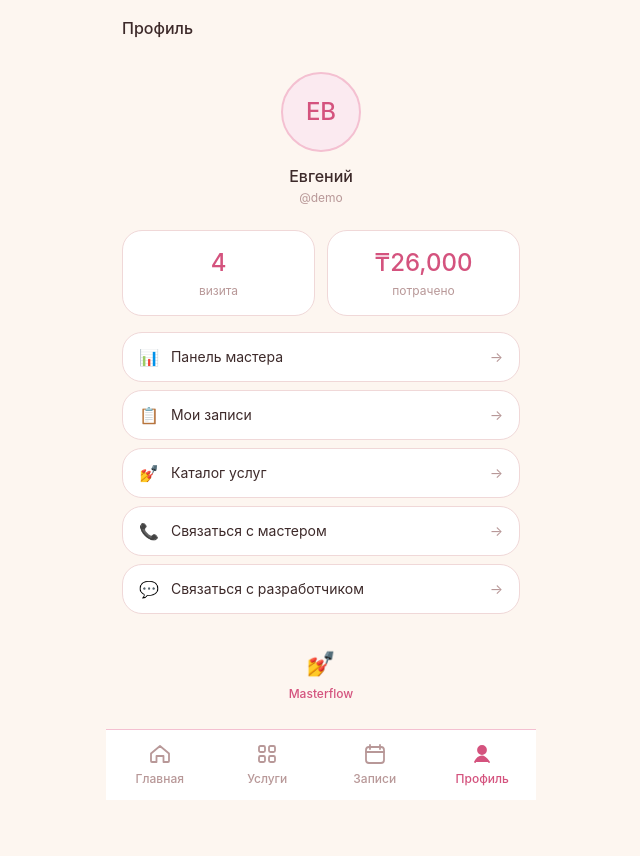
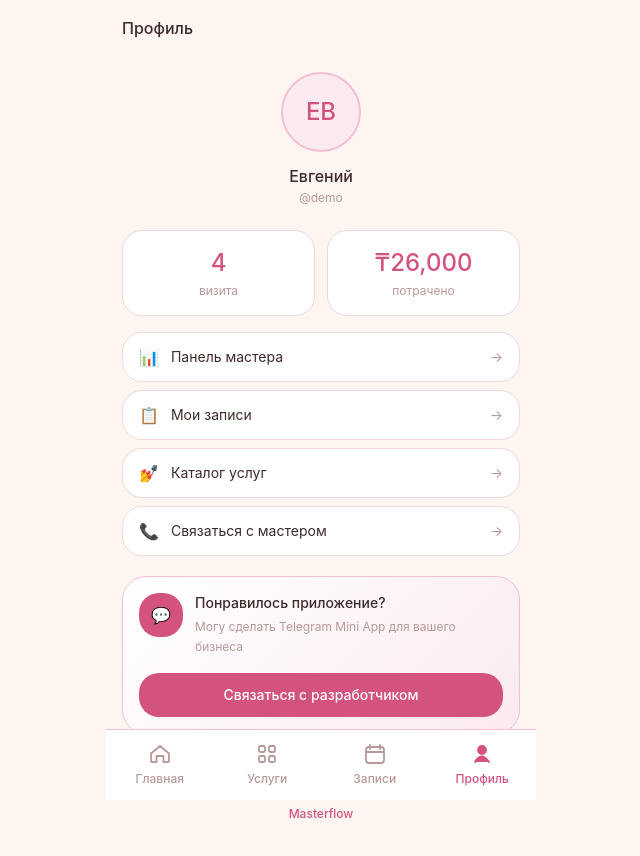
Before and after one commit to koreakst88/masterflow, a React (Vite) app: page /profile in a window 1280 px wide. Shown: the top 856 px of the page, without its empty margins (319-959 px from the left). Built offline with nearby package versions, Linux system fonts and the light colour scheme; no server answers.

Commit message:
feat: add profile developer promo card

```diff
--- a/src/pages/ProfilePage.jsx
+++ b/src/pages/ProfilePage.jsx
@@ -94,11 +94,6 @@ export default function ProfilePage() {
             label: 'Связаться с мастером',
             action: () => window.open(`https://t.me/${MASTER.studio}`, '_blank'),
           },
-          {
-            icon: '💬',
-            label: 'Связаться с разработчиком',
-            action: () => window.open('https://t.me/koreakim88', '_blank'),
-          },
         ].map((item, i) => (
           <button
             key={i}
@@ -113,6 +108,41 @@ export default function ProfilePage() {
         ))}
       </div>
 
+      <div className="mt-5 px-4">
+        <div
+          className="rounded-3xl p-4"
+          style={{
+            background: 'linear-gradient(135deg, #fff 0%, #FBEAF0 100%)',
+            border: '1px solid #F4C0D1',
+          }}
+        >
+          <div className="flex items-start gap-3">
+            <div
+              className="flex h-11 w-11 flex-shrink-0 items-center justify-center rounded-2xl"
+              style={{ background: MASTER.accent, color: '#fff' }}
+            >
+              💬
+            </div>
+            <div className="flex-1">
+              <p className="text-sm font-medium" style={{ color: '#3d2a2a' }}>
+                Понравилось приложение?
+              </p>
+              <p className="mt-1 text-xs leading-5" style={{ color: '#b89898' }}>
+                Могу сделать Telegram Mini App для вашего бизнеса
+              </p>
+            </div>
+          </div>
+
+          <button
+            onClick={() => window.open('https://t.me/koreakim88', '_blank')}
+            className="mt-4 w-full rounded-2xl py-3 text-sm font-medium"
+            style={{ background: MASTER.accent, color: '#fff' }}
+          >
+            Связаться с разработчиком
+          </button>
+        </div>
+      </div>
+
       {/* СТУДИЯ */}
       <div className="mt-8 flex flex-col items-center gap-1 pb-4">
         <span style={{ fontSize: '24px' }}>{MASTER.logo_emoji}</span>
```
